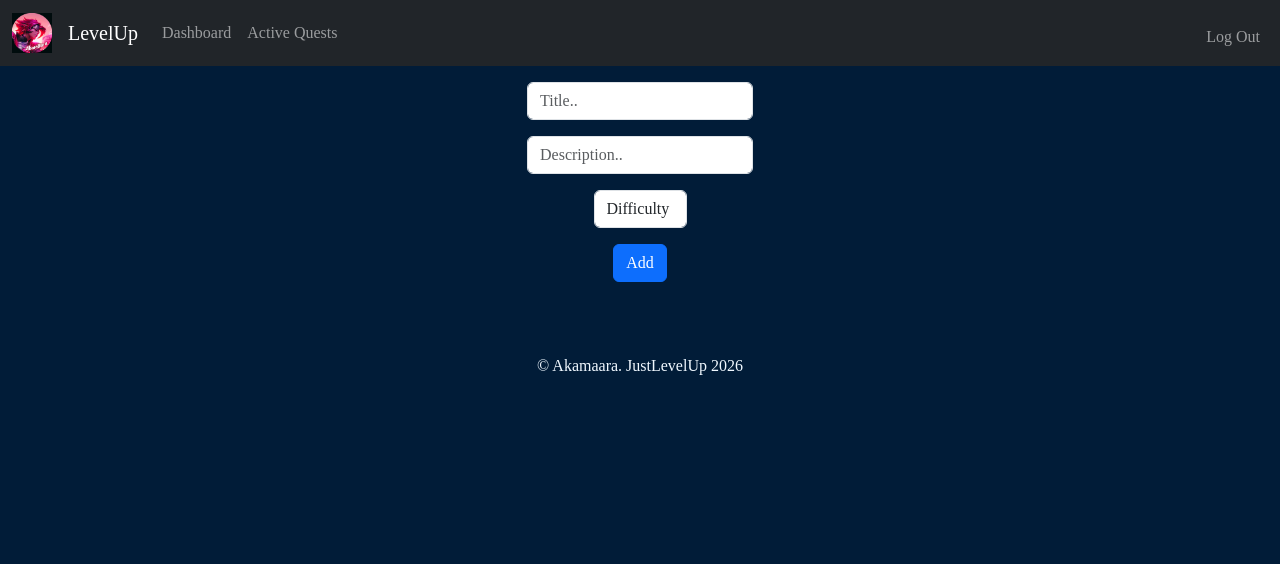
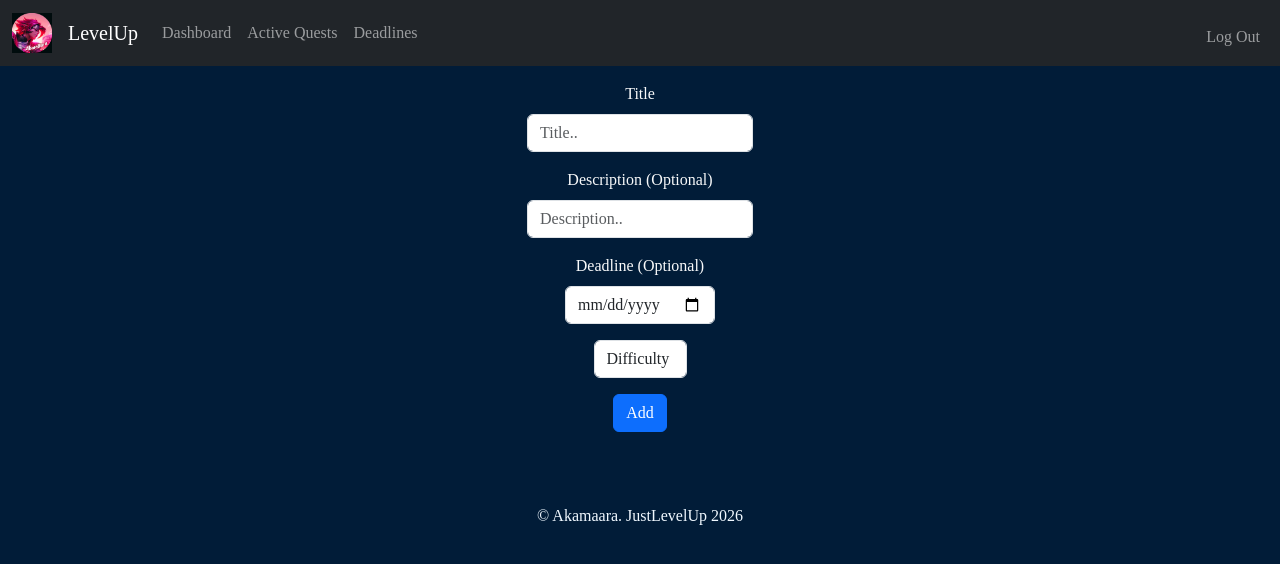
Before and after one commit to akamanyara/KaizenFlow, a Flask app: page /add_quest in a window 1280 px wide. Shown: the top 564 px of the page. Run offline with Flask 3, Linux system fonts and the light colour scheme; the visitor is signed in with stand-in values (Sample User, id 1).

Commit message:
feat: Added deadlines feature.

```diff
--- a/app.py
+++ b/app.py
@@ -2,8 +2,9 @@ from flask import Flask, session, render_template, request, redirect, flash
 from flask_session import Session
 from werkzeug.security import generate_password_hash, check_password_hash
 import sqlite3
+from datetime import datetime
 
-from utilities import login_required, calculate_xp_and_lvl, quest_earned_xp, BASE, MULTIPLIER
+from utilities import login_required, calculate_xp_and_lvl, quest_earned_xp, calculate_and_apply_penalty, BASE, MULTIPLIER
 
 # App initialization
 app = Flask(__name__)
@@ -143,6 +144,11 @@ def logout():
 @login_required
 def index():
 
+    # Deadlines penalty for user
+    penalty = calculate_and_apply_penalty(session["user_id"])
+    if penalty:
+        flash(f"You lost {penalty} XP due to not completing Quests on deadline!", "danger")
+
     # Get user's data: nickname, level, current_xp
     try:
         conn = sqlite3.connect("tracker.db")
@@ -251,12 +257,16 @@ def add_quest():
         # Get data
         title = request.form.get("title")
         description = request.form.get("description")
+        deadline = request.form.get("deadline")
         difficulty = request.form.get("difficulty")
 
         # Validate data
         if not title:
             flash("Invalid title", "danger")
             return redirect("/add_quest")
+
+        if not deadline:
+            deadline = None
 
         if not difficulty or difficulty not in ('EASY', 'MEDIUM', 'HARD', 'BOSS'):
             flash("Invalid difficulty", "danger")
@@ -267,8 +277,8 @@ def add_quest():
             conn = sqlite3.connect("tracker.db")
             db = conn.cursor()
 
-            db.execute("INSERT INTO quests (user_id, title, description, difficulty) VALUES (?, ?, ?, ?)",
-                       (session["user_id"], title, description, difficulty))
+            db.execute("INSERT INTO quests (user_id, title, description, difficulty, deadline) VALUES (?, ?, ?, ?, ?)",
+                       (session["user_id"], title, description, difficulty, deadline))
             conn.commit()
 
         except sqlite3.IntegrityError:
@@ -285,6 +295,47 @@ def add_quest():
         return render_template("quest_add.html")
 
 
+@app.route("/deadlines")
+@login_required
+def deadlines():
+    ''' Show the deadlines for the user '''
+
+    # Todays date
+    date = datetime.now()
+
+    # Get data
+    try:
+        conn = sqlite3.connect("tracker.db")
+        conn.row_factory = sqlite3.Row
+        db = conn.cursor()
+
+        db.execute("SELECT title, deadline FROM quests WHERE user_id = ? AND status = 'PENDING' AND deadline IS NOT NULL ORDER BY deadline ASC",
+                   (session["user_id"],))
+
+        quests = db.fetchall()
+        formatted_quests = []
+
+        if quests:
+            for quest in quests:
+                # calculate days left
+                deadline = datetime.strptime(quest["deadline"], "%Y-%m-%d")
+                days_left = deadline.date() - date.date()
+
+                formatted_quests.append({
+                    "title": quest["title"],
+                    "deadline": quest["deadline"],
+                    "days_left": days_left.days
+                })
+
+    finally:
+        if conn:
+            conn.close()
+
+    today_date = date.strftime("%d %B %Y")
+
+    return render_template("deadlines.html", quests=formatted_quests, today_date=today_date)
+
+
 # Server starter
 if __name__ == "__main__":
     app.run(debug=True)
--- a/schema.sql
+++ b/schema.sql
@@ -15,5 +15,7 @@ CREATE TABLE quests (
     difficulty TEXT NOT NULL CHECK(difficulty IN ('EASY', 'MEDIUM', 'HARD', 'BOSS')),
     status TEXT DEFAULT 'PENDING',
     created_at TIMESTAMP DEFAULT CURRENT_TIMESTAMP,
+    deadline DATE,
+    penalty_applied BOOLEAN DEFAULT 0,
     FOREIGN KEY(user_id) REFERENCES users(id)
 );
--- a/templates/layout.html
+++ b/templates/layout.html
@@ -35,6 +35,7 @@
                 <ul class="navbar-nav">
                     <li class="nav-item"><a class="nav-link" href="/">Dashboard</a></li>
                     <li class="nav-item"><a class="nav-link" href="/quests">Active Quests</a></li>
+                    <li class="nav-item"><a class="nav-link" href="/deadlines">Deadlines</a></li>
                 </ul>
                 <!-- Logout in navbar -->
                 <ul class="navbar-nav ms-auto mt-2">
--- a/templates/quest_add.html
+++ b/templates/quest_add.html
@@ -6,13 +6,19 @@
 
 {% block body %}
     <form action="/add_quest" method="post">
-        <div class="mb-3">
-            <input name="title" type="text" class="form-control mx-auto w-auto" placeholder="Title..">
+        <div class="mb-3 text-center">
+            <label for="titleID" class="form-label text-light">Title</label>
+            <input id="titleID" name="title" type="text" class="form-control mx-auto w-auto" placeholder="Title..">
         </div>
-        <div class="mb-3">
-            <input name="description" type="text" class="form-control mx-auto w-auto" placeholder="Description..">
+        <div class="mb-3 text-center">
+            <label for="descID" class="form-label text-light">Description (Optional)</label>
+            <input id="descID" name="description" type="text" class="form-control mx-auto w-auto" placeholder="Description..">
         </div>
-        <div class="mb-3">
+        <div class="mb-3 text-center">
+            <label for="deadlineID" class="form-label text-light">Deadline (Optional)</label>
+            <input id="deadlineID" name="deadline" type="date" class="form-control mx-auto w-auto">
+        </div>
+        <div class="mb-3 text-center">
             <select class="form-control mx-auto w-auto" name="difficulty" required>
                 <option disabled selected value="">Difficulty</option>
                 <option value="EASY">EASY</option>
--- a/templates/quest_base.html
+++ b/templates/quest_base.html
@@ -15,7 +15,10 @@
                 <div class="card bg-dark border-secondary text-light h-100 shadow">
                     <div class="card-body">
                         <h5 class="card-title text-white fw-bold">{{ quest["title"] }}</h5>
-                        <p class="card-text text-white-50">{{ quest["description"] }}</p>
+                        <p class="card-text text-white">{{ quest["description"] }}</p>
+                        {% if quest["deadline"] != None %}
+                            <p class="card-text text-white-50">Deadline: {{ quest["deadline"] }}</p>
+                        {% endif %}
                         {% if quest["difficulty"] == 'EASY' %}
                             <span class="badge bg-success">EASY</span>
                         {% elif quest["difficulty"] == 'MEDIUM' %}
--- a/utilities.py
+++ b/utilities.py
@@ -1,10 +1,13 @@
 from flask import session, redirect, flash
 from functools import wraps
+import sqlite3
+from datetime import datetime
 
 # Const values to control lvl up logic
-
 BASE = 80
 MULTIPLIER = 1.20
+
+PENALTY_MULTIPLIER = 2
 
 def login_required(f):
     ''' Wrapper function that requires user to login '''
@@ -50,3 +53,61 @@ def calculate_xp_and_lvl(xp, lvl, earned_xp):
             break
 
     return int(new_xp), lvl
+
+
+def calculate_and_apply_penalty(user_id):
+    ''' Calculate and apply penalties for players '''
+    conn = sqlite3.connect("tracker.db")
+    conn.row_factory = sqlite3.Row
+    db = conn.cursor()
+
+    # get user's data
+    db.execute("SELECT level, current_xp FROM users WHERE id = ?", (user_id,))
+    user = db.fetchone()
+    if user:
+        curr_lvl = user["level"]
+        curr_xp = user["current_xp"]
+
+    date = datetime.now().date().isoformat()
+
+    # get quests where: deadline < date, status = "PENDING", penalty_applied = 0
+    db.execute("""SELECT * FROM quests
+               WHERE user_id = ? AND deadline < ? AND status = 'PENDING' AND penalty_applied = 0""",
+               (user_id, date))
+    late_quests = db.fetchall()
+
+    # if there's no late quests return None
+    if not late_quests:
+        conn.close()
+        return None
+
+    total_penalty = 0
+
+    # apply penalties
+    for quest in late_quests:
+        total_penalty += quest_earned_xp(quest["difficulty"]) * PENALTY_MULTIPLIER
+        # mark quest as punished
+        db.execute("UPDATE quests SET penalty_applied = 1 WHERE id = ?", (quest["id"],))
+
+    # Calculate lvl and xp after penalty
+    curr_xp -= total_penalty
+
+    # if the new xp value is negative, we drop the level
+    while curr_xp < 0 and curr_lvl > 1:
+        curr_lvl -= 1
+
+        # calculate how much xp we needed for this level, and add it to the current xp
+        xp_to_lvl_up = int(BASE * (MULTIPLIER ** (curr_lvl - 1)))
+        curr_xp += xp_to_lvl_up
+
+    # if there's still negative xp after that, at level 1 just set xp to 0
+    if curr_xp < 0:
+        curr_xp = 0
+
+    # update the user's new data
+    db.execute("UPDATE users SET level = ?, current_xp = ? WHERE id = ?", (curr_lvl, curr_xp, user_id))
+    conn.commit()
+    conn.close()
+
+    # inform the user
+    return total_penalty
```
Also changed, not shown: templates/deadlines.html (added, +37 -0 lines).
